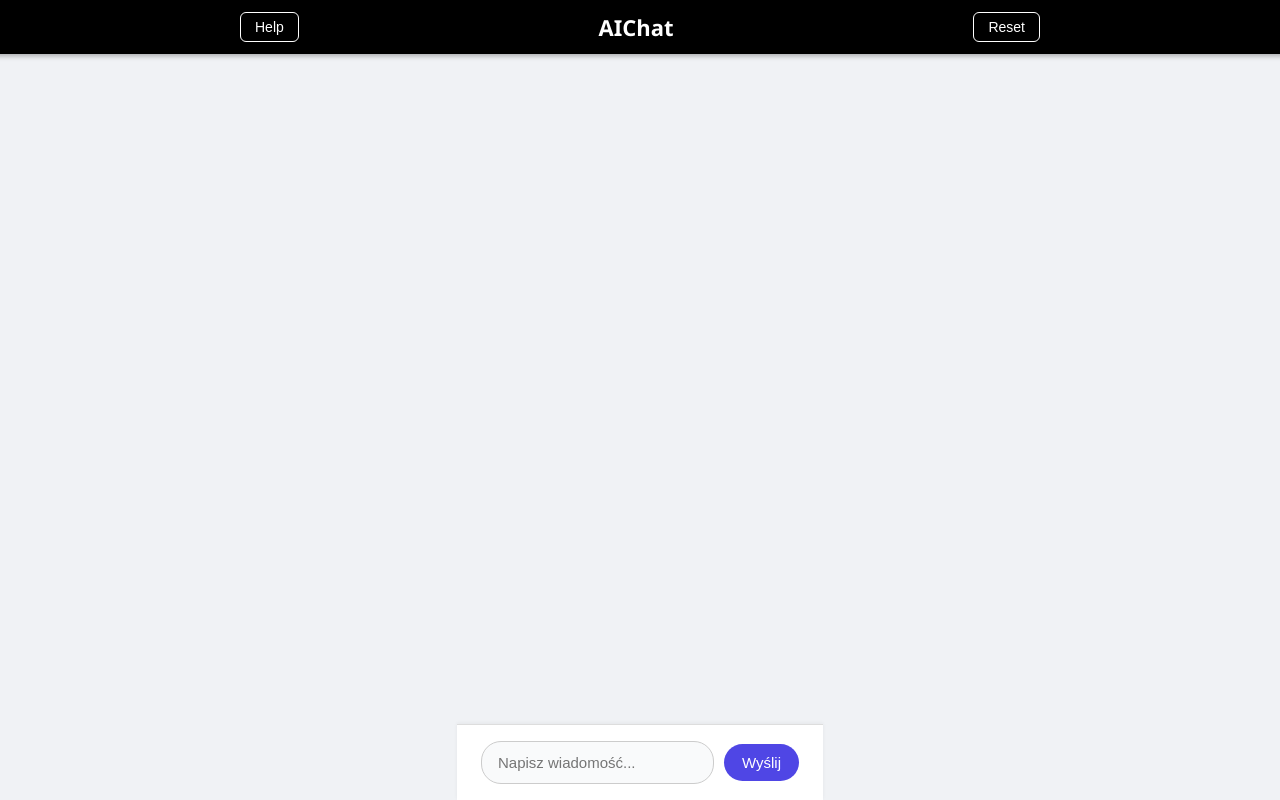
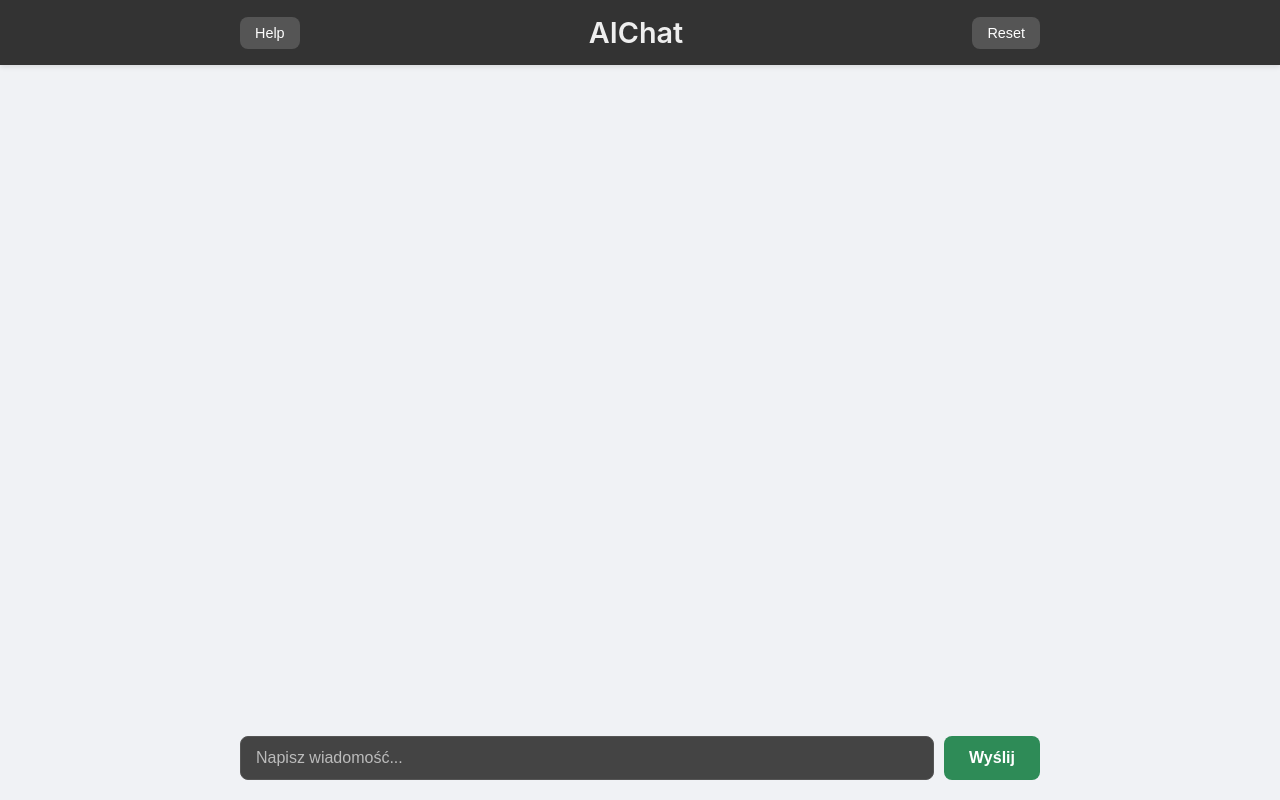
Before and after one commit to Pyrvdox/AIChatBotApp, a Flask app: page / in a window 1280 px wide. Run offline with Flask 3, Linux system fonts and the light colour scheme.

Commit message:
better css v2
better css look version 2

```diff
--- a/static/css/index.css
+++ b/static/css/index.css
@@ -1,155 +1,149 @@
-/* index.css */
-
 body {
+  font-family: 'Inter', sans-serif; /* Użycie czcionki Inter */
   margin: 0;
   padding: 0;
-  background-color: #f0f2f5;
-  font-family: "Segoe UI", "Helvetica Neue", sans-serif;
+  background-color: #f0f2f5; /* Jasnoszary kolor tła */
   display: flex;
   flex-direction: column;
-  align-items: center;
   min-height: 100vh;
-  color: #1e1e1e;
+  color: #333; /* Ciemny kolor tekstu */
 }
 
-/* Header */
 [name="app-header"] {
-  width: 100%;
-  background-color: #000;
-  padding: 12px 24px;
+  background-color: #333; /* Ciemnoszary nagłówek */
+  color: white;
+  padding: 15px 20px;
+  text-align: center;
+  box-shadow: 0 2px 5px rgba(0, 0, 0, 0.1);
   display: flex;
   justify-content: center;
-  box-shadow: 0 2px 5px rgba(0, 0, 0, 0.3);
-  color: white;
+  align-items: center;
 }
 
-[name="app-header"] > span {
-  max-width: 800px;
-  width: 100%;
+[name="app-header"] span {
   display: flex;
   align-items: center;
+  width: 100%;
+  max-width: 800px;
   justify-content: space-between;
 }
 
 [name="app-header"] h1 {
-  font-size: 22px;
   margin: 0;
-  color: white;
+  font-size: 1.8em;
+  font-weight: 600;
+  color: #eee;
 }
 
 [name="app-header"] button {
-  background-color: transparent;
-  border: 1px solid white;
+  background-color: #555; /* Ciemniejszy szary dla przycisków w nagłówku */
   color: white;
-  padding: 6px 14px;
-  border-radius: 6px;
-  font-size: 14px;
+  border: none;
+  padding: 8px 15px;
+  border-radius: 8px;
   cursor: pointer;
-  transition: background-color 0.2s;
+  font-size: 0.9em;
+  transition: background-color 0.3s ease;
 }
 
 [name="app-header"] button:hover {
-  background-color: rgba(255, 255, 255, 0.2);
+  background-color: #777;
 }
 
-/* Chat box */
 [name="chat-box"] {
-  width: 100%;
-  max-width: 800px;
-  padding: 20px 24px;
+  flex-grow: 1;
+  padding: 20px;
+  overflow-y: auto;
   display: flex;
   flex-direction: column;
-  gap: 14px;
-  box-sizing: border-box;
-  flex-grow: 1;
-  overflow-y: auto;
+  gap: 10px; /* Odstęp między dymkami chatu */
+  max-width: 800px;
+  width: 100%;
+  margin: 20px auto;
+  background-color: transparent; /* Zmieniono na przezroczyste tło */
+  border-radius: 10px;
+  box-shadow: none; /* Usunięto cień */
 }
 
-/* Chat bubbles */
 [name="chat-line"] {
-  padding: 12px 16px;
-  border-radius: 16px;
-  box-shadow: 0 1px 3px rgba(0, 0, 0, 0.05);
-  max-width: 75%;
+  padding: 12px 18px;
+  border-radius: 20px;
+  max-width: 70%;
   word-wrap: break-word;
-  display: inline-block;
+  line-height: 1.5;
+  box-shadow: 0 1px 3px rgba(0, 0, 0, 0.1);
+}
+
+[name="chat-line"].user {
+  background-color: #ffffff; /* Jasnoszary dla użytkownika */
+  align-self: flex-end;
+  color: #333;
+  border-bottom-right-radius: 5px; /* Lekkie ścięcie rogu */
 }
 
 [name="chat-line"].bot {
+  background-color: #2e8b57; /* Ciemnozielony dla bota */
   align-self: flex-start;
-  background-color: white;
-  text-align: left;
+  color: white;
+  border-bottom-left-radius: 5px; /* Lekkie ścięcie rogu */
 }
 
-[name="chat-line"].user {
-  align-self: flex-end;
-  background-color: #dcfce7;
-  text-align: right;
+[name="chat-line"] strong {
+  font-weight: 700;
+  margin-right: 5px;
 }
 
-form {
+[name="form-box"] {
+  padding: 20px;
+  background-color: transparent; /* Zmieniono na przezroczyste tło */
+  border-top-left-radius: 10px;
+  border-top-right-radius: 10px;
+  box-shadow: none; /* Usunięto cień */
+  margin-top: auto; /* Przykleja do dołu */
+  display: flex;
+  justify-content: center;
+}
+
+[name="form-box"] form {
+  display: flex;
   width: 100%;
   max-width: 800px;
-  padding: 16px 24px;
-  box-sizing: border-box;
-  background-color: white;
-  display: flex;
-  align-items: center;
   gap: 10px;
-  position: sticky;
-  bottom: 0;
-  box-shadow: 0 -1px 4px rgba(0, 0, 0, 0.05);
-  border-top: 1px solid #ddd;
 }
 
-input[type="text"] {
+[name="form-box"] input[type="text"] {
   flex-grow: 1;
-  padding: 12px 16px;
-  border: 1px solid #ccc;
-  border-radius: 20px;
-  font-size: 15px;
+  padding: 12px 15px;
+  border: 1px solid #555; /* Ciemniejsza ramka */
+  border-radius: 8px;
+  font-size: 1em;
+  background-color: #444; /* Ciemniejsze tło inputa */
+  color: white;
   outline: none;
-  background-color: #f9fafb;
-  transition: border-color 0.2s;
+  transition: border-color 0.3s ease;
 }
 
-input[type="text"]:focus {
-  border-color: #4f46e5;
+[name="form-box"] input[type="text"]::placeholder {
+  color: #bbb;
 }
 
-button[type="submit"] {
-  background-color: #4f46e5;
+[name="form-box"] input[type="text"]:focus {
+  border-color: #2e8b57; /* Zielona ramka przy focusie */
+}
+
+[name="form-box"] button[type="submit"] {
+  background-color: #2e8b57; /* Ciemnozielony przycisk wysyłania */
   color: white;
   border: none;
-  padding: 10px 18px;
-  border-radius: 20px;
-  font-size: 15px;
-  font-weight: 500;
+  padding: 12px 25px;
+  border-radius: 8px;
   cursor: pointer;
-  transition: background-color 0.2s;
+  font-size: 1em;
+  font-weight: 600;
+  transition: background-color 0.3s ease, transform 0.2s ease;
 }
 
-button[type="submit"]:hover {
-  background-color: #4338ca;
+[name="form-box"] button[type="submit"]:hover {
+  background-color: #257a4a;
+  transform: translateY(-1px);
 }
-
-@media (max-width: 600px) {
-  [name="app-header"] > span {
-    flex-direction: column;
-    gap: 10px;
-  }
-
-  form {
-    flex-direction: column;
-    gap: 8px;
-  }
-
-  button[type="submit"],
-  input[type="text"] {
-    width: 100%;
-  }
-
-  [name="chat-line"] {
-    max-width: 100%;
-  }
-}
--- a/templates/index.html
+++ b/templates/index.html
@@ -23,7 +23,7 @@
     {% endfor %}
   </div>
 
-  <div>
+  <div name="form-box">
     <form action="/" method="post">
       <input type="text" name="message" placeholder="Napisz wiadomość..." required>
       <button type="submit">Wyślij</button>
```
